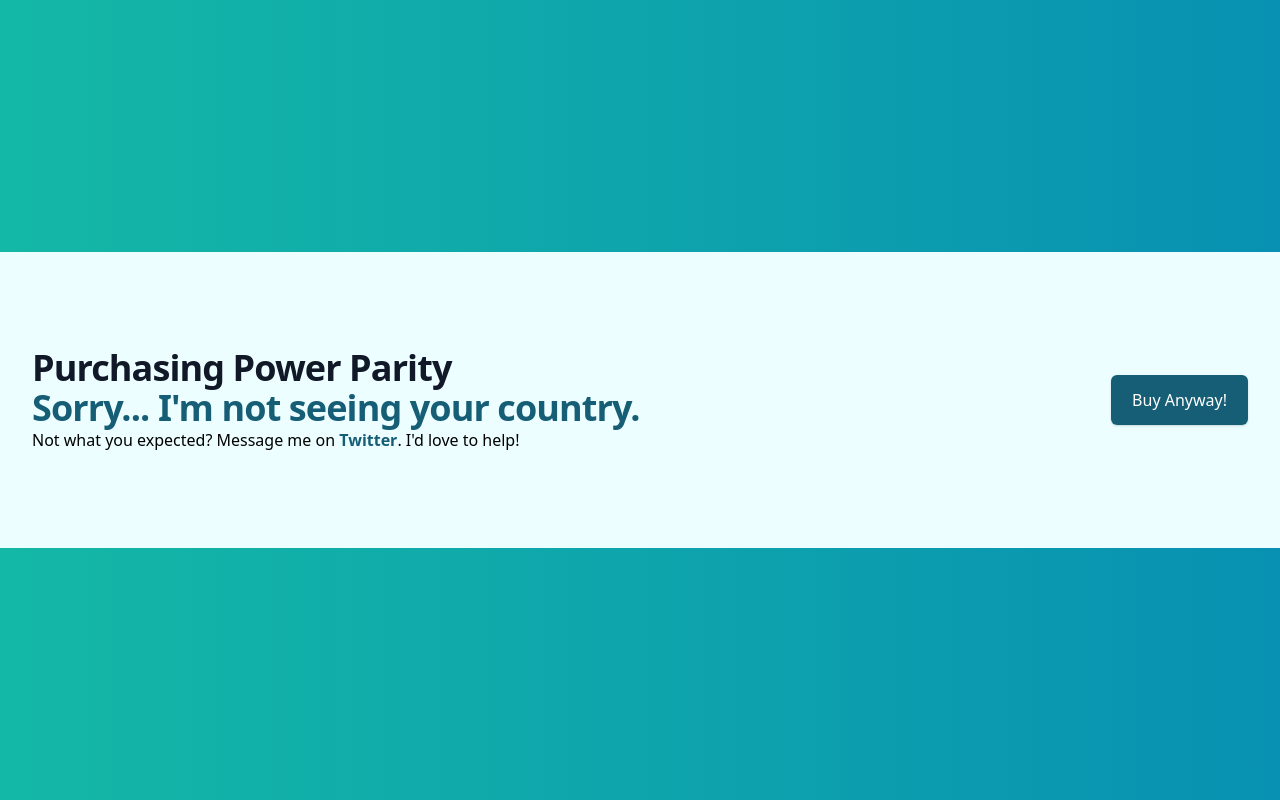
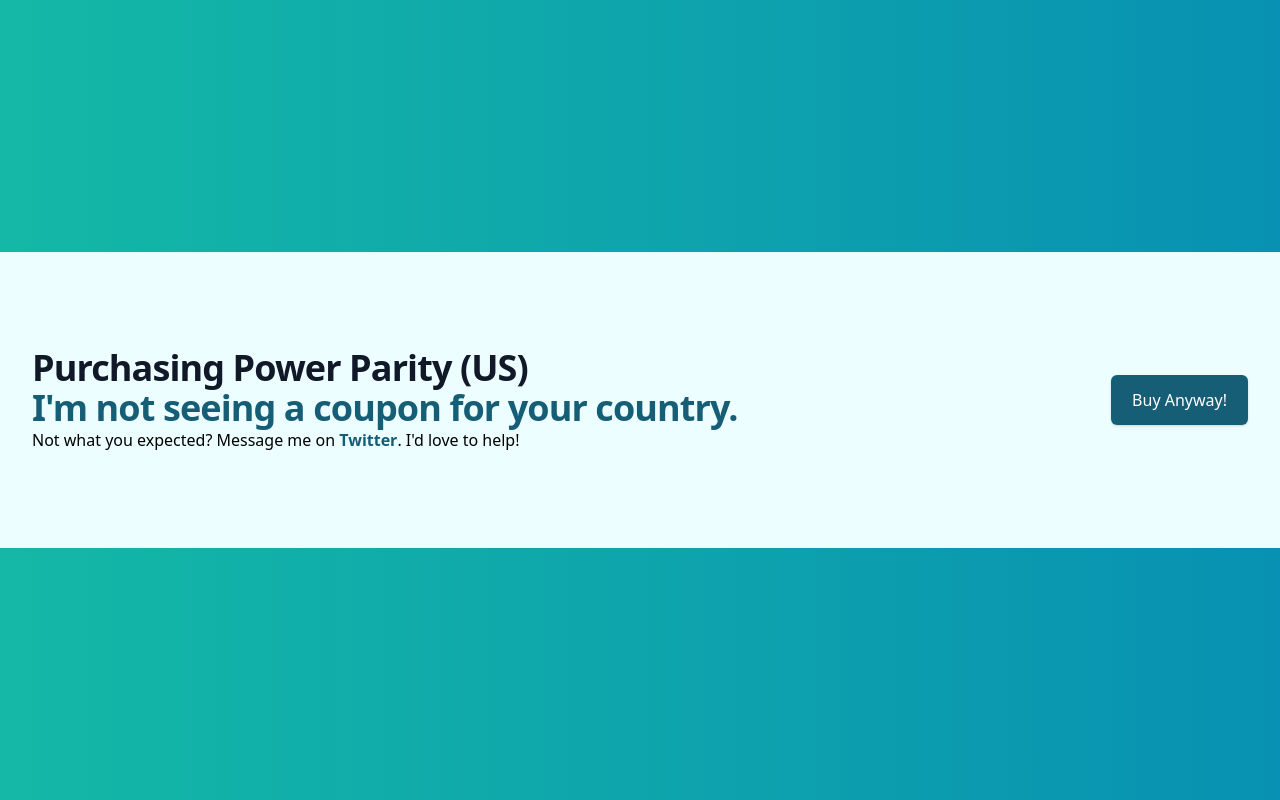
Before and after one commit to leighhalliday/next-level-nextjs, a Next.js app: page /ppp in a window 1280 px wide. Built offline with nearby package versions, Linux system fonts and the light colour scheme.

Commit message:
Updating PPP page

```diff
--- a/pages/ppp.tsx
+++ b/pages/ppp.tsx
@@ -17,9 +17,11 @@ export default function Ppp({ coupon, discount, countryCode }: IProps) {
           <div className="max-w-7xl mx-auto py-12 px-4 sm:px-6 lg:py-24 lg:px-8 lg:flex lg:items-center lg:justify-between">
             <div>
               <h2 className="text-3xl font-extrabold tracking-tight text-gray-900 md:text-4xl">
-                <span className="block">Purchasing Power Parity</span>
+                <span className="block">
+                  Purchasing Power Parity ({countryCode})
+                </span>
                 <span className="block text-cyan-800">
-                  Sorry... I'm not seeing your country.
+                  I'm not seeing a coupon for your country.
                 </span>
               </h2>
               <span>
@@ -112,8 +114,14 @@ interface IPPPResponse {
   ppp?: { pppConversionFactor?: number };
 }
 
-export const getServerSideProps: GetServerSideProps = async ({ req }) => {
-  const countryCode = (req.headers["cf-ipcountry"] as string | null) ?? "US";
+export const getServerSideProps: GetServerSideProps = async ({
+  req,
+  query,
+}) => {
+  let countryCode = (req.headers["cf-ipcountry"] as string | null) ?? "US";
+  if (query.country) {
+    countryCode = query.country as string;
+  }
   let factor: number | undefined = known[countryCode];
 
   if (!factor || typeof factor === "undefined") {
```
